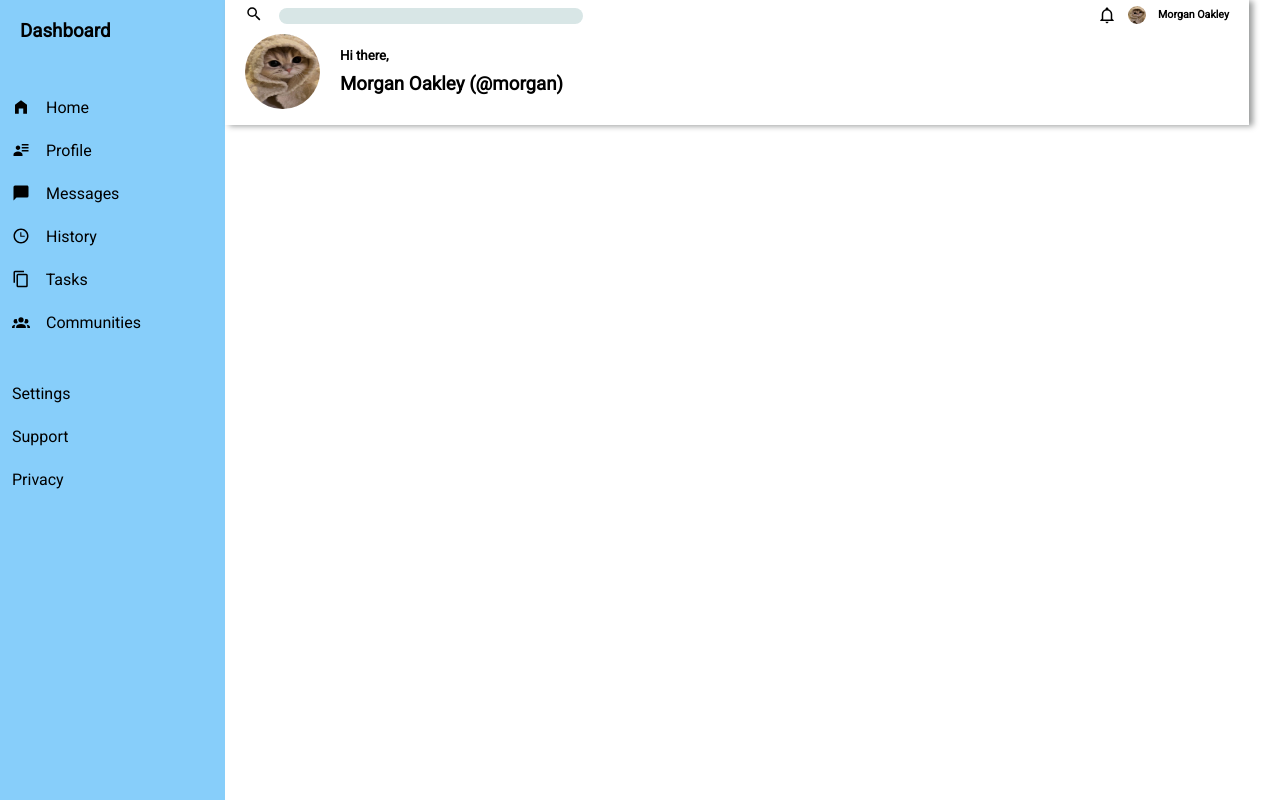
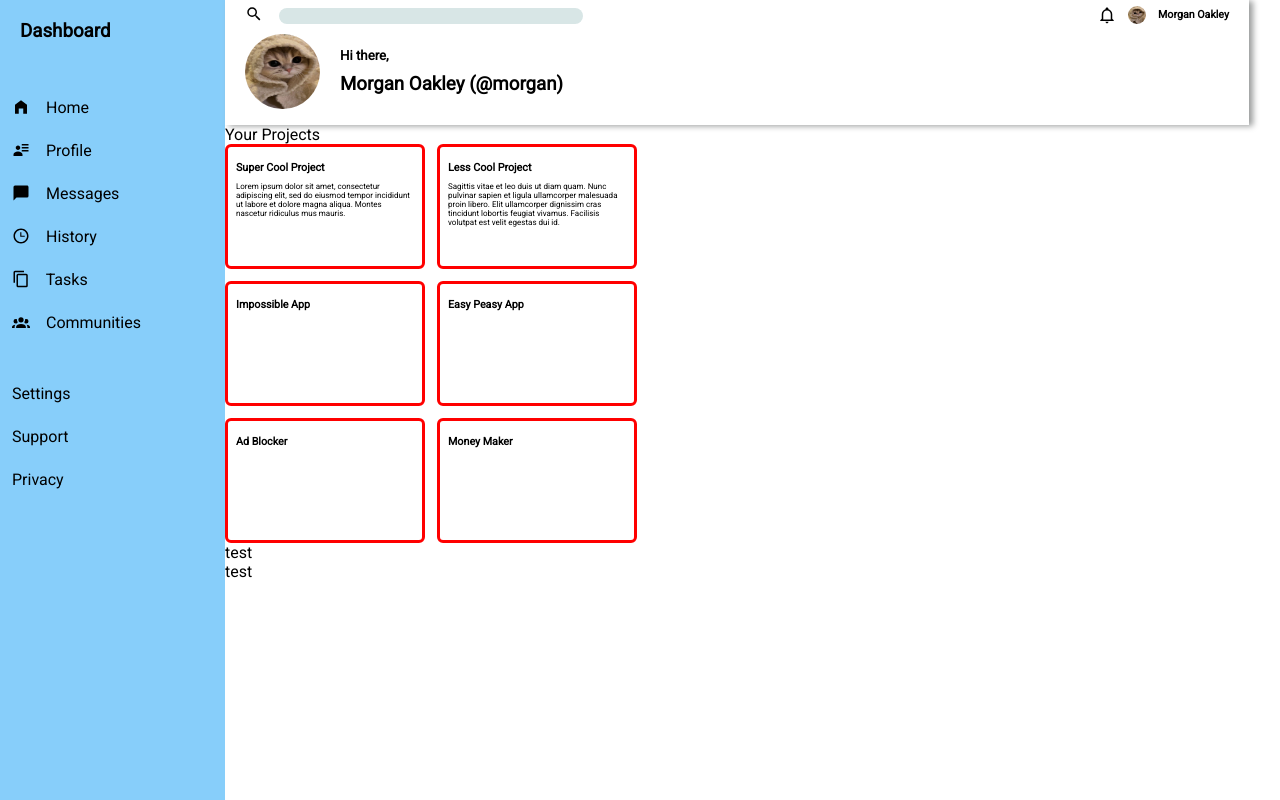
Before and after one commit to BananaWafflez/admin-page, a plain HTML site: page index.html in a window 1280 px wide. Drawn offline with Linux system fonts and the light colour scheme.

Commit message:
Added project cards with CSS Grid

```diff
--- a/index.html
+++ b/index.html
@@ -9,9 +9,9 @@
 <body>
 
 
-    <div class="menubar">
+    <div class="menubar" id="bar">
         <h3>Dashboard</h3>
-        <div class="menubar" id="manage">
+        <div class="menubarelements" id="manage">
 
             <!-- this contains "home", "profile", "messages", "history", "tasks", "communities"-->
             <div class="member">
@@ -47,7 +47,7 @@
 
         </div>
 
-        <div class="menubar" id="support">
+        <div class="menubarelements" id="support">
 
             <!-- this contains "settings", "support", "privacy"-->
             <div class="member">
@@ -104,25 +104,53 @@
             </div>
 
         </div>
-    </div>
-
         <div class="centerwebpage">
 
             <!-- lays out the center part of webpage (use css grid here)-->
+            Your Projects
             <div class="projects">
+                <div class="gridelement">
+                    <h6>Super Cool Project</h6>
+                    <p>Lorem ipsum dolor sit amet, consectetur adipiscing elit, sed do eiusmod tempor incididunt ut labore et
+                        dolore magna aliqua. Montes nascetur ridiculus mus mauris.
+                    </p>
+                </div>
+                <div class="gridelement">
+                    <h6>Less Cool Project</h6>
+
+                    <p>
+                        Sagittis vitae et leo duis ut diam quam. Nunc pulvinar sapien et ligula ullamcorper malesuada proin libero.
+                        Elit ullamcorper dignissim cras tincidunt lobortis feugiat vivamus. Facilisis volutpat est velit egestas dui id.
+                    </p>
+                </div>
+                <div class="gridelement">
+                    <h6>Impossible App</h6>
+                </div>
+                <div class="gridelement">
+                    <h6>Easy Peasy App</h6>
+                </div>
+                <div class="gridelement">
+                    <h6>Ad Blocker</h6>
+                </div>
+                <div class="gridelement">
+                    <h6>Money Maker</h6>
+                </div>
 
             </div>
 
             <div class="announcements">
-
+                test
             </div>
 
             <div class="trending">
-
+                test
             </div>
 
 
         </div>
+    </div>
+
+
 
 </body>
 </html>
--- a/style.css
+++ b/style.css
@@ -1,20 +1,38 @@
 @import url('https://fonts.googleapis.com/css2?family=Roboto&display=swap');
-
+html{
+    height:100%;
+}
 body{
     display:flex;
     flex-direction:row;
-    height: 100vh;
+    min-height: 100%;
     font-family: "Roboto";
     margin:0;
 
 
+}
+p{
+    font-size:6pt;
 }
 h3, h4, h5{
     margin:0;
     padding:20px;
     color:black;
 }
-.menubar{
+h6{
+    margin:0;
+    margin-top:6px;
+
+}
+#bar{
+
+    display:flex;
+    flex-flow:column;
+    background-color: lightskyblue;
+    display:table-row;
+}
+
+.menubarelements{
     background: lightskyblue;
     margin:0;
     width:225px;
@@ -22,6 +40,7 @@ h3, h4, h5{
 }
 .main{
     min-width: 80vw;
+    min-height:100vh;
 }
 .member{
     padding:12px;
@@ -89,3 +108,17 @@ input[type=text]{
     border-radius: 40px;
     padding:0;
 }
+.projects{
+    height:auto;
+    width:auto;
+    display:grid;
+    gap:12px;
+    grid-template-columns: 200px 200px;
+    grid-template-rows: 125px 125px 125px;
+}
+.gridelement{
+    border-radius:6px;
+    padding:8px;
+    border-color:red;
+    border-style: solid;
+}
```
Lines whose indentation alone changed are shown as unchanged.
